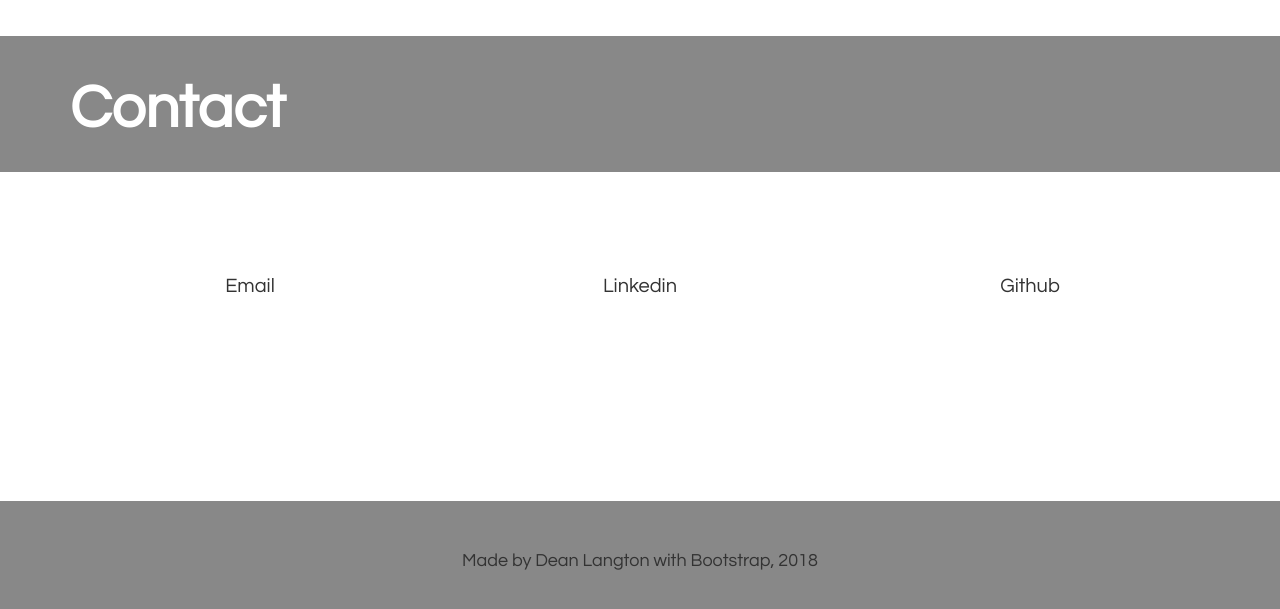
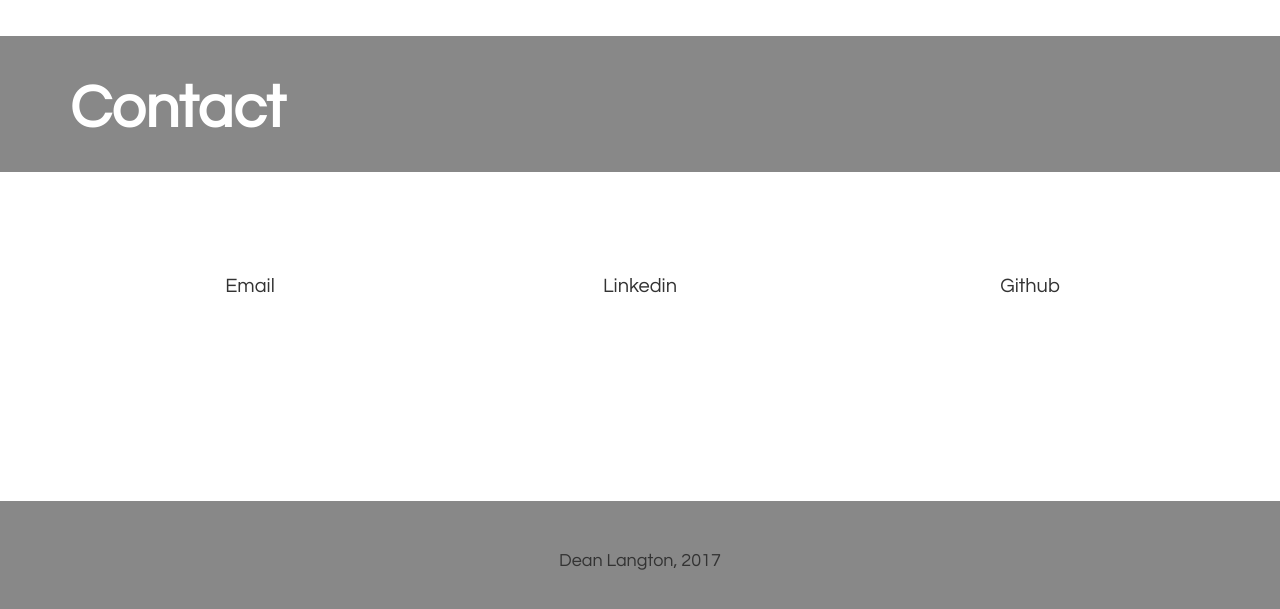
Before and after one commit to dean-l/main_site, a plain HTML site: page index.html in a window 1280 px wide. Shown: the part 2026-2635 px from the top of the page. Drawn offline with nearby package versions, Linux system fonts and the light colour scheme.

Commit message:
Update index.html

```diff
--- a/index.html
+++ b/index.html
@@ -160,7 +160,7 @@
         <div class="row">
             <div class="col-sm-12">
                 <div class="container footer">
-                    <h4>Made by Dean Langton with Bootstrap, 2018</h4><br>
+                    <h4>Dean Langton, 2017</h4><br>
                 </div>
             </div>
         </div>
```
